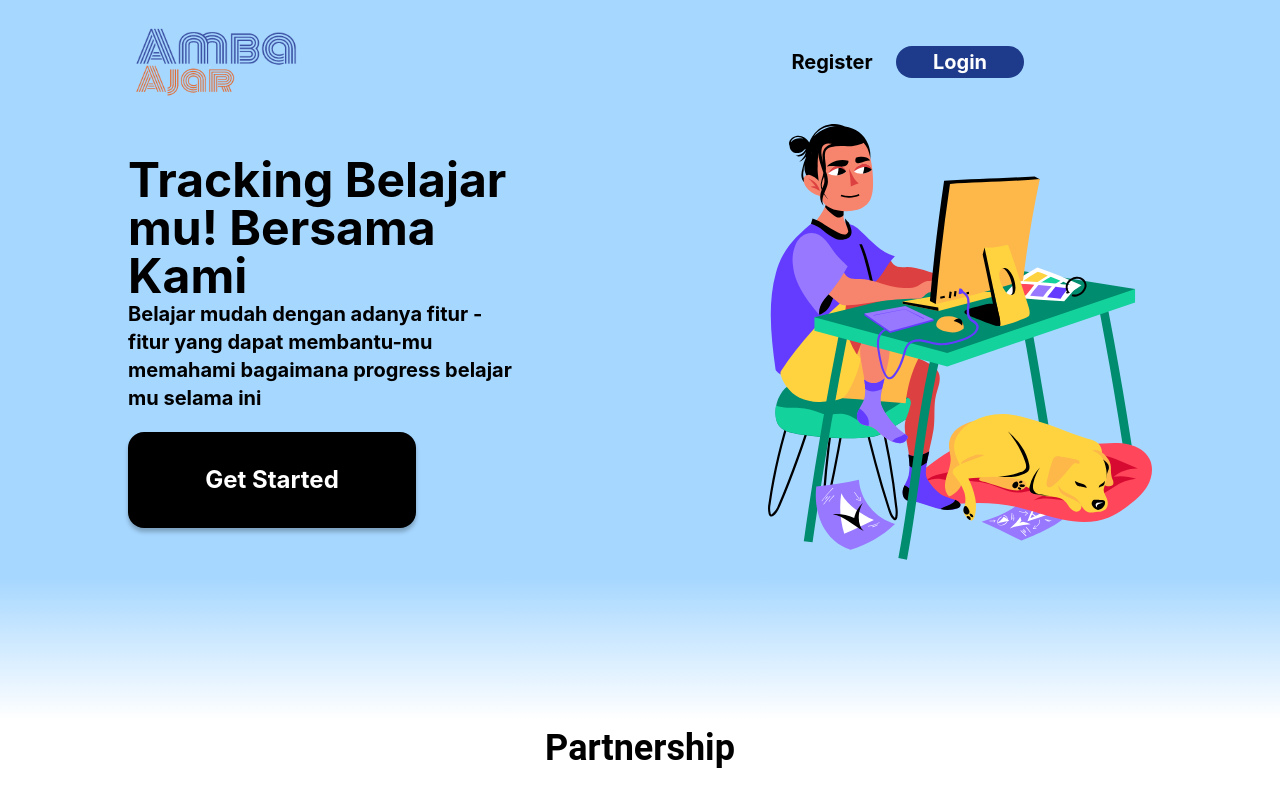
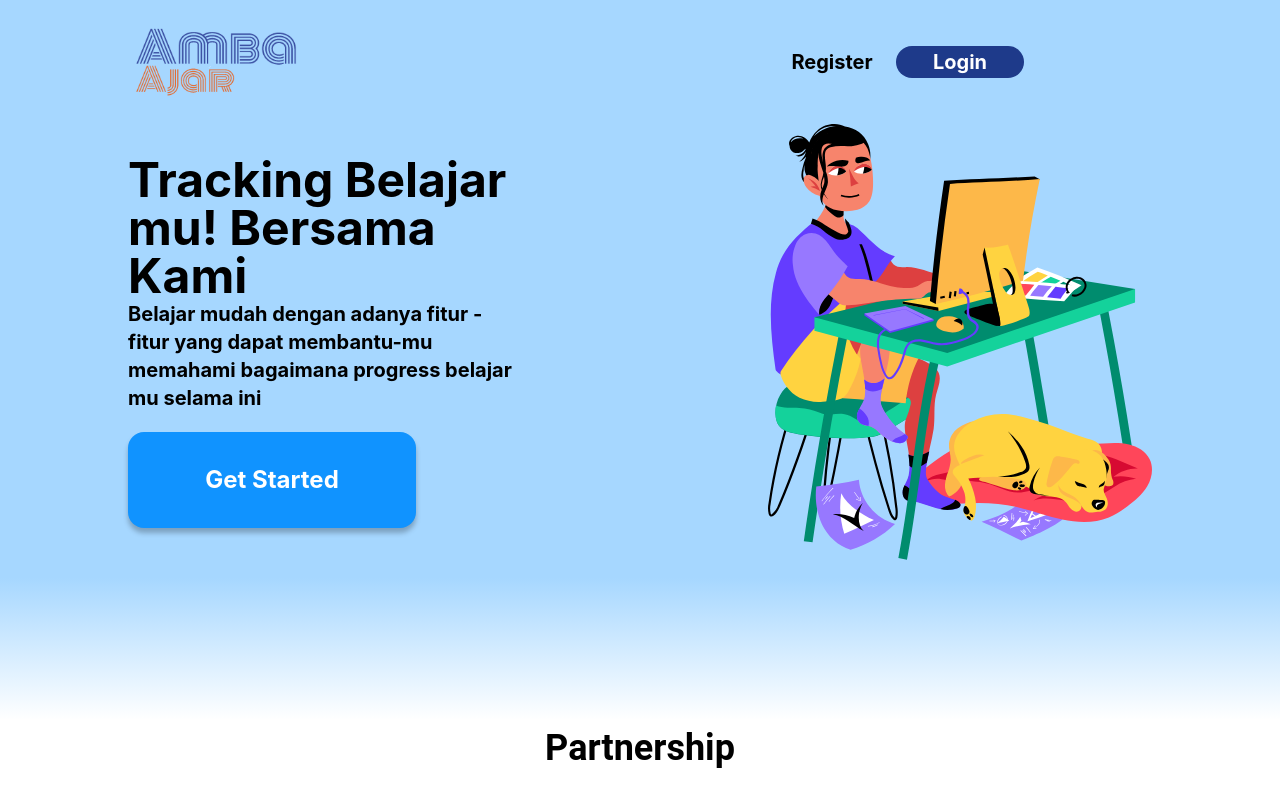
Before and after one commit to rizrmdhn/amba-ajar-app, a React (Vite) app: page / in a window 1280 px wide. In both pictures the pointer is over the button "Get Started". Shown: the top 800 px of the page. Built offline with nearby package versions, Linux system fonts and the light colour scheme; no server answers.

Commit message:
add effect

```diff
--- a/src/pages/LandingPage.jsx
+++ b/src/pages/LandingPage.jsx
@@ -27,7 +27,7 @@ function LandingPage() {
             <div className="row w-96 m-auto">
               <Buttons
                 title="Register"
-                btnClass="register w-32 h-8 rounded text-black text-xl font-bold"
+                btnClass="register landing-page-register w-32 h-8 rounded text-black text-xl font-bold"
                 name="Register"
                 onClickAction={() => {
                   navigate("/register");
--- a/src/styles/App.css
+++ b/src/styles/App.css
@@ -12,6 +12,7 @@
   );
   height: 720px;
 }
+
 .LandingPage > #page2 {
   font-family: "Inter", sans-serif;
   background: linear-gradient(
@@ -29,10 +30,20 @@
   height: 317px;
 }
 .Get-Started {
-  box-shadow: 0px 4px 4px rgba(0, 0, 0, 0.25);
+  transition: ease-in-out 0.2s;
+}
+.Get-Started:hover {
+  cursor: pointer;
+  background-color: #1093ff;
+  box-shadow: 0px 5px 5px rgba(0, 0, 0, 0.25);
 }
 .Gabung-Sekarang {
-  box-shadow: 0px 4px 4px rgba(0, 0, 0, 0.25);
+  transition: ease-in-out 0.2s;
+}
+.Gabung-Sekarang:hover {
+  cursor: pointer;
+  background-color: #1093ff;
+  box-shadow: 0px 5px 5px rgba(0, 0, 0, 0.25);
 }
 
 .Login-page {
```
Also changed, not shown: .eslintrc.cjs.
